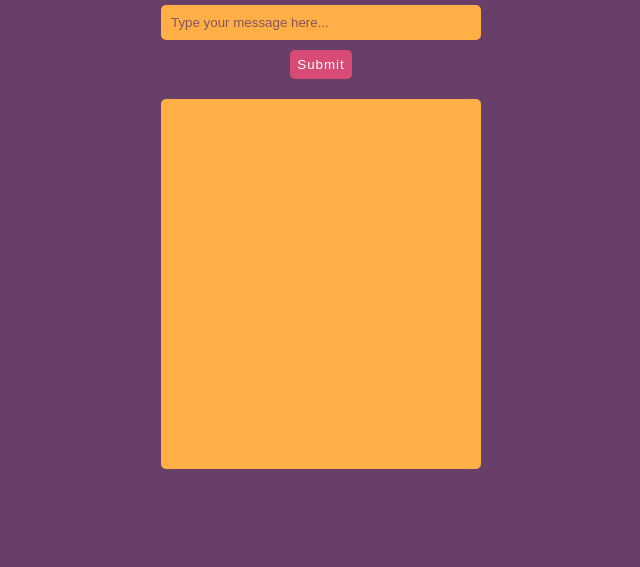
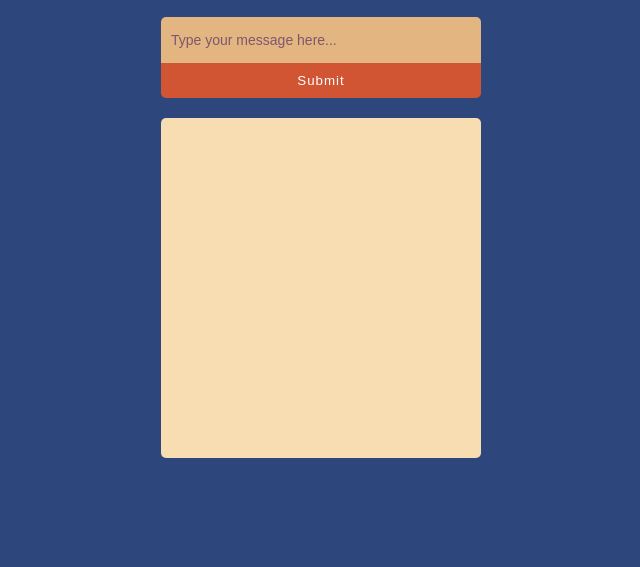
Before and after one commit to Blingoose/chatgpt-test, a website: page public/index.html in a window 1280 px wide. Shown: the part 233-800 px from the top of the page, without its empty margins (319-959 px from the left). Drawn offline with Linux system fonts and the light colour scheme.

Commit message:
small ui changes

```diff
--- a/public/styles.css
+++ b/public/styles.css
@@ -6,40 +6,44 @@ body {
   justify-content: center;
   align-items: center;
   height: 100vh;
-  background-color: #673f69;
+  background-color: #2d477c;
 }
 
 .container {
   text-align: center;
   display: flex;
   flex-direction: column;
-  align-items: center;
+  /* align-items: center; */
 }
 
 #submitButton {
-  padding: 7px;
+  padding: 10px;
   border: none;
-  border-radius: 5px;
+  outline: none;
+  border-bottom-left-radius: 5px;
+  border-bottom-right-radius: 5px;
   margin-bottom: 20px;
   letter-spacing: 1px;
-  background-color: #d74b76;
+  background-color: #d25533;
   color: #fff;
 }
 
 #submitButton:active {
   transition: background 0.2s ease-in-out;
-  background-color: #fff;
-  color: #673f69;
+  background-color: rgb(210, 85, 51, 0.5);
+  color: #e2b581;
 }
 
 #inputField {
+  font-size: 14px;
   width: 300px;
-  padding: 10px;
+  padding: 15px 10px;
   border: none;
-  border-radius: 5px;
-  margin-bottom: 10px;
-  background-color: #ffaf45;
-  color: #673f69;
+  border-top-left-radius: 5px;
+  border-top-right-radius: 5px;
+  background-color: #e2b581;
+  color: #2d477c;
+  transition: background 0.3s ease-in;
 }
 
 ::placeholder {
@@ -48,19 +52,21 @@ body {
 }
 
 #inputField:focus {
-  outline: 2px solid #fff;
+  outline: none;
+  background-color: #f9ddb2;
 }
 
 #output {
+  font-size: 14px;
   width: 300px;
-  height: 350px;
+  height: 320px;
   padding: 10px;
   border: none;
   border-radius: 5px;
-  background-color: #ffaf45;
+  background-color: #f9ddb2;
   overflow-y: scroll;
   text-align: left;
-  color: #673f69;
+  color: #2d477c;
 }
 
 .title {
```
